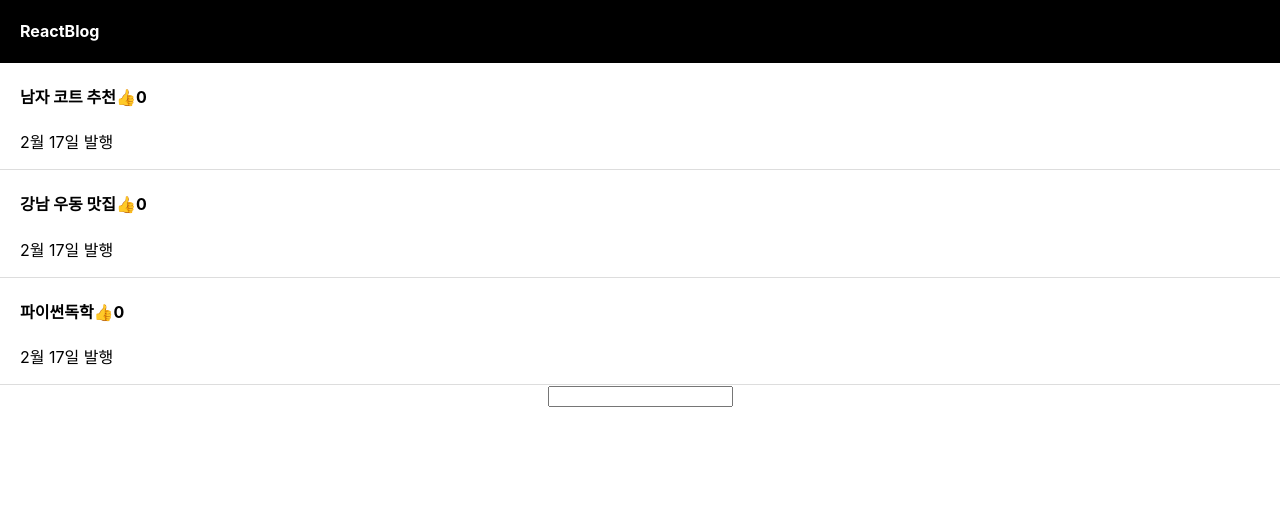
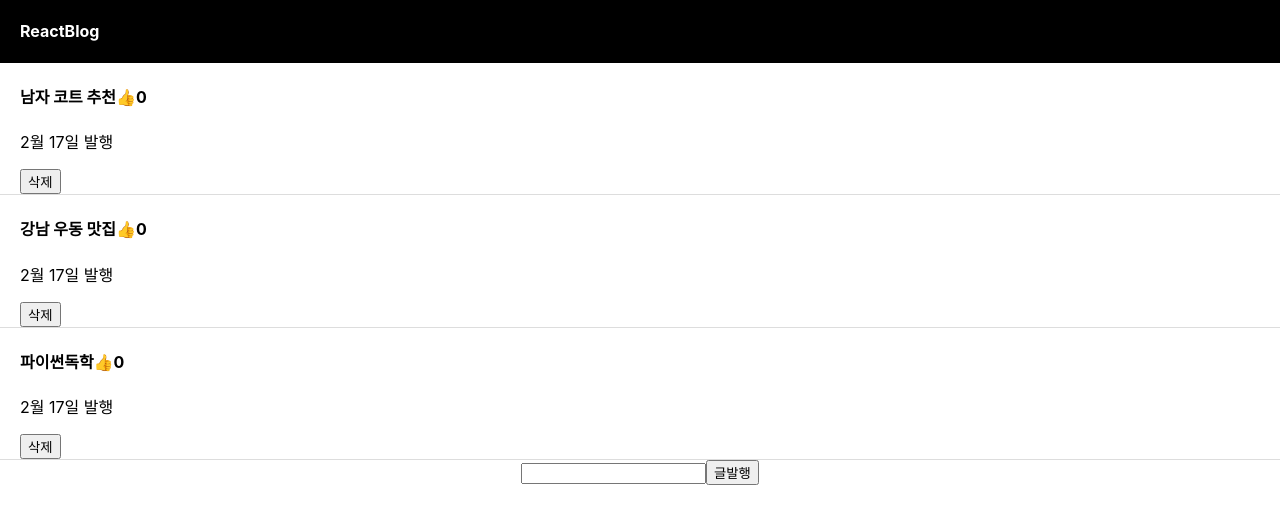
Before and after one commit to Hwan-96/React, a React (Create React App) app in the folder blog/: page / in a window 1280 px wide. Shown: the top 524 px of the page. Built offline with nearby package versions, Linux system fonts and the light colour scheme.

Commit message:
20240207
input

```diff
--- a/blog/src/App.js
+++ b/blog/src/App.js
@@ -36,12 +36,31 @@ function App() {
                   } }>👍</span>{ 추천[i] }
                 </h4>
                 <p>2월 17일 발행</p>
+                <button onClick={()=>{
+                  /* let deleteTitle = [...글제목];
+                  deleteTitle[i] = "";
+                  글제목변경(deleteTitle);
+                  console.log(deleteTitle); --> 글제목만 지워짐 */
+
+                  let deleteTitle = [...글제목];
+                  deleteTitle.splice(i,1); // 위 주석처럼 공백을 둘 것이 아닌 splice 함수를 사용해 배열에서 아이템을 지워야함. (i,1) 변수와 숫자를 적으면 됨
+                  글제목변경(deleteTitle);
+                  console.log(deleteTitle);
+                }}>삭제</button>
               </div>
             )
           })
         }
 
-        <input onChange={(e)=>{ 입력변경(e.target.value); console.log(입력값); }}></input>
+        <input onChange={(e)=>{
+          입력변경(e.target.value);
+          console.log(입력값);
+          }}></input>
+          <button onClick={()=>{
+            글제목변경(글제목.concat(입력값)); // state변경함수(기존state.concat(입력state)); > concat 함수 : 배열에 추가하는 함수
+            // 글제목변경([...글제목, 입력값]); state 먼저 카피 > 카피에 입력값 > state변경함수 적용
+            console.log(글제목);
+          }}>글발행</button>
 
         {modal == true ? <Modal 글제목={글제목} 글제목변경 = {글제목변경} modalTitle={modalTitle}/> : null}
 
```
